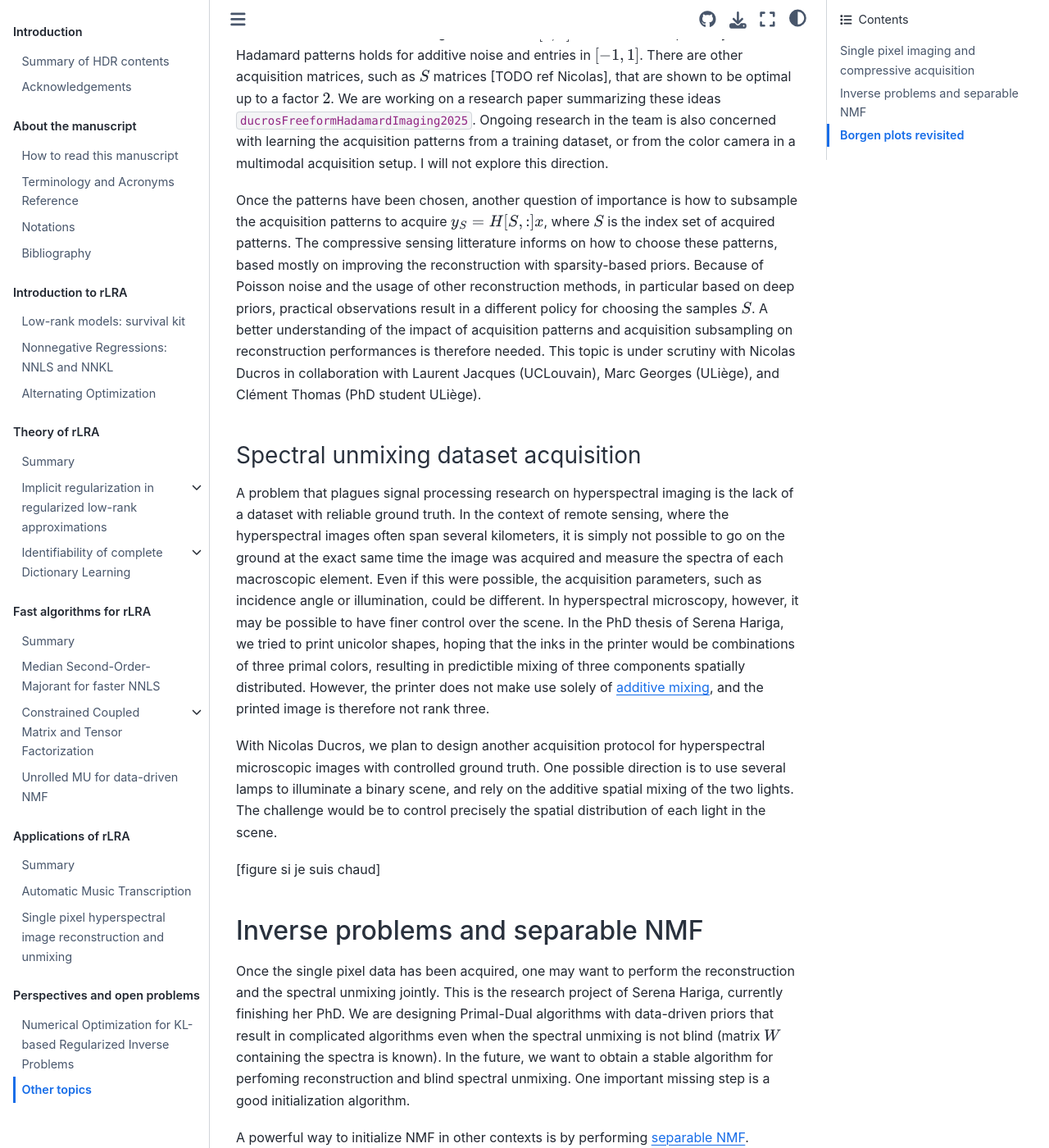
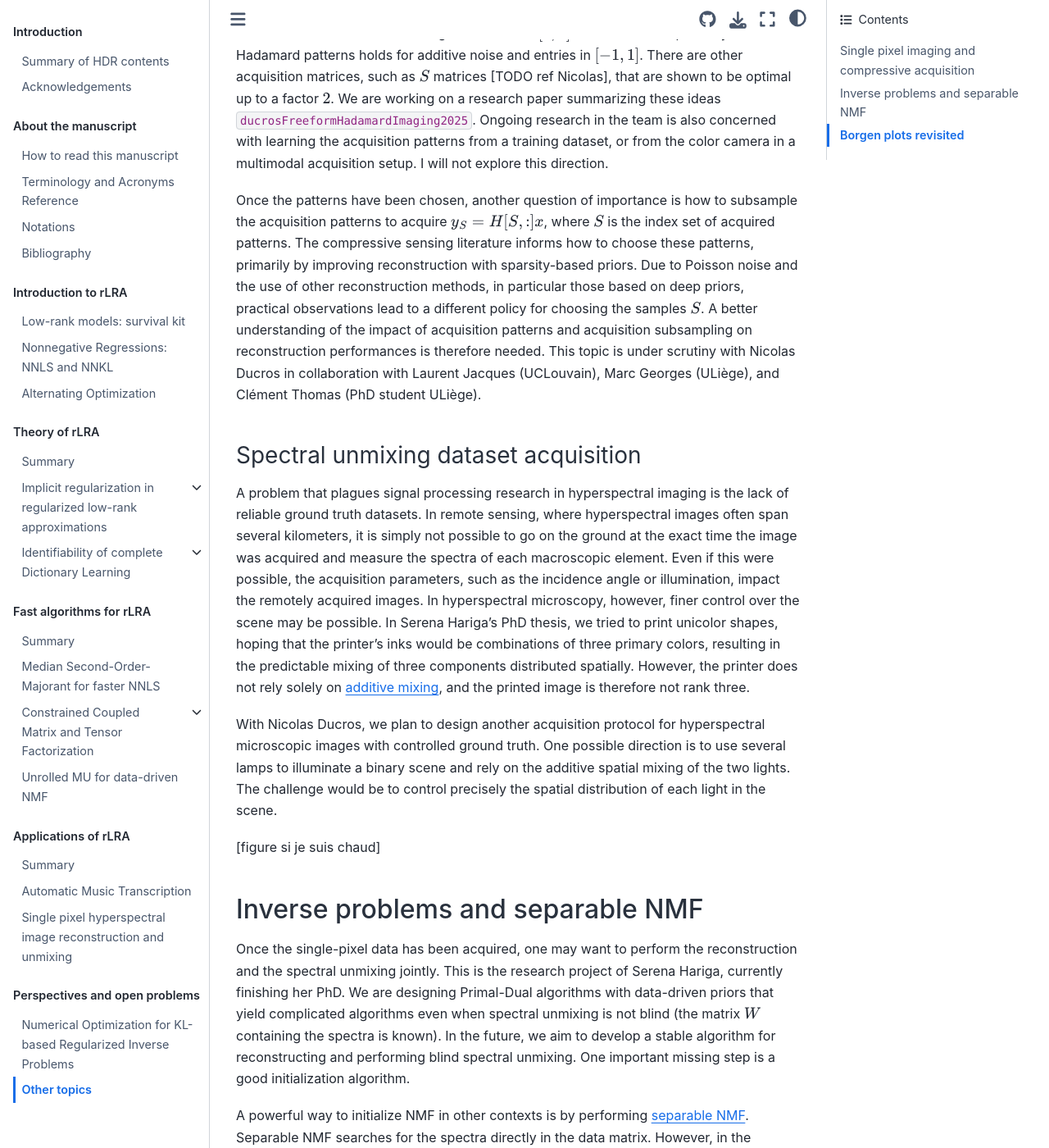
Before and after one commit to cohenjer/HDR, a Jupyter Book: the page built from part3/others.md, in a window 1280 px wide and 1400 px high, scrolled down 524 px. Shown: the whole window at 82% size. Built offline with Jupyter Book 1.0.4 settings and Sphinx 7.4.7 and the Sphinx Book theme 1.1.4, drawn with Linux system fonts in a browser that asks for light colours; pages that are not in the unit, such as notebooks, are missing from menus; comment, search, counter and statistics services are not loaded; cross-references to code outside the pages are shown as plain code; some of the changed text lies outside the part shown.

Commit message:
Refine language and clarity in others.md

```diff
--- a/part3/others.md
+++ b/part3/others.md
@@ -4,43 +4,43 @@ The topics discussed in this section are scientific questions that I want to add
 
 ## Single pixel imaging and compressive acquisition
 
-Single-pixel imaging has already been discussed in [](../part3/KarpCoi.md). While the reconstruction algorithm is of critical importance, to improve the overall algorithmic and hardware pipeline, the acquisition system is maybe even more important. The acquisition is modeled as a linear system $y=Hx$ where matrix $H$ contains at each row the pattern of ones and zeroes representing the micro-mirror positions at each acquisition. There are two relatively open questions regarding the choice of these patterns.
+Single-pixel imaging has already been discussed in [](../part3/KarpCoi.md). While the reconstruction algorithm is critical, to improve the overall algorithmic and hardware pipeline, the acquisition system is maybe even more important. The acquisition is modeled as a linear system $y=Hx$, where the matrix $H$ contains, in each row, the pattern of ones and zeros representing the micro-mirror positions at each acquisition. There are two relatively open questions regarding the choice of these patterns.
 
 As discussed in [](../part2/Applications_of_rLRA/single_pixel.ipynb), the acquisition matrix coefficients have to belong to the interval $[0,1]$. The statistical optimality of Hadamard patterns holds for additive noise and entries in $[-1,1]$. There are other acquisition matrices, such as $S$ matrices [TODO ref Nicolas], that are shown to be optimal up to a factor $2$. We are working on a research paper summarizing these ideas {cite:p}`ducrosFreeformHadamardImaging2025`. Ongoing research in the team is also concerned with learning the acquisition patterns from a training dataset, or from the color camera in a multimodal acquisition setup. I will not explore this direction.
 
-Once the patterns have been chosen, another question of importance is how to subsample the acquisition patterns to acquire $y_S = H[S,:]x$, where $S$ is the index set of acquired patterns. The compressive sensing litterature informs on how to choose these patterns, based mostly on improving the reconstruction with sparsity-based priors. Because of Poisson noise and the usage of other reconstruction methods, in particular based on deep priors, practical observations result in a different policy for choosing the samples $S$. A better understanding of the impact of acquisition patterns and acquisition subsampling on reconstruction performances is therefore needed. This topic is under scrutiny with Nicolas Ducros in collaboration with Laurent Jacques (UCLouvain), Marc Georges (ULiège), and Clément Thomas (PhD student ULiège).
+Once the patterns have been chosen, another question of importance is how to subsample the acquisition patterns to acquire $y_S = H[S,:]x$, where $S$ is the index set of acquired patterns. The compressive sensing literature informs how to choose these patterns, primarily by improving reconstruction with sparsity-based priors. Due to Poisson noise and the use of other reconstruction methods, in particular those based on deep priors, practical observations lead to a different policy for choosing the samples $S$. A better understanding of the impact of acquisition patterns and acquisition subsampling on reconstruction performances is therefore needed. This topic is under scrutiny with Nicolas Ducros in collaboration with Laurent Jacques (UCLouvain), Marc Georges (ULiège), and Clément Thomas (PhD student ULiège).
 
 ### Spectral unmixing dataset acquisition
 
-A problem that plagues signal processing research on hyperspectral imaging is the lack of a dataset with reliable ground truth. In the context of remote sensing, where the hyperspectral images often span several kilometers, it is simply not possible to go on the ground at the exact same time the image was acquired and measure the spectra of each macroscopic element. Even if this were possible, the acquisition parameters, such as incidence angle or illumination, could be different. In hyperspectral microscopy, however, it may be possible to have finer control over the scene. In the PhD thesis of Serena Hariga, we tried to print unicolor shapes, hoping that the inks in the printer would be combinations of three primal colors, resulting in predictible mixing of three components spatially distributed. However, the printer does not make use solely of [additive mixing](../part2/Applications_of_rLRA/intro.md), and the printed image is therefore not rank three.
+A problem that plagues signal processing research in hyperspectral imaging is the lack of reliable ground truth datasets. In remote sensing, where hyperspectral images often span several kilometers, it is simply not possible to go on the ground at the exact time the image was acquired and measure the spectra of each macroscopic element. Even if this were possible, the acquisition parameters, such as the incidence angle or illumination, impact the remotely acquired images. In hyperspectral microscopy, however, finer control over the scene may be possible. In Serena Hariga's PhD thesis, we tried to print unicolor shapes, hoping that the printer's inks would be combinations of three primary colors, resulting in the predictable mixing of three components distributed spatially. However, the printer does not rely solely on [additive mixing](../part2/Applications_of_rLRA/intro.md), and the printed image is therefore not rank three.
 
-With Nicolas Ducros, we plan to design another acquisition protocol for hyperspectral microscopic images with controlled ground truth. One possible direction is to use several lamps to illuminate a binary scene, and rely on the additive spatial mixing of the two lights. The challenge would be to control precisely the spatial distribution of each light in the scene.
+With Nicolas Ducros, we plan to design another acquisition protocol for hyperspectral microscopic images with controlled ground truth. One possible direction is to use several lamps to illuminate a binary scene and rely on the additive spatial mixing of the two lights. The challenge would be to control precisely the spatial distribution of each light in the scene.
 
 [figure si je suis chaud]
 
 ## Inverse problems and separable NMF
-Once the single pixel data has been acquired, one may want to perform the reconstruction and the spectral unmixing jointly. This is the research project of Serena Hariga, currently finishing her PhD. We are designing Primal-Dual algorithms with data-driven priors that result in complicated algorithms even when the spectral unmixing is not blind (matrix $W$ containing the spectra is known). In the future, we want to obtain a stable algorithm for perfoming reconstruction and blind spectral unmixing. One important missing step is a good initialization algorithm.
+Once the single-pixel data has been acquired, one may want to perform the reconstruction and the spectral unmixing jointly. This is the research project of Serena Hariga, currently finishing her PhD. We are designing Primal-Dual algorithms with data-driven priors that yield complicated algorithms even when spectral unmixing is not blind (the matrix $W$ containing the spectra is known). In the future, we aim to develop a stable algorithm for reconstructing and performing blind spectral unmixing. One important missing step is a good initialization algorithm.
 
 A powerful way to initialize NMF in other contexts is by performing [separable NMF](../part1/lra.md). Separable NMF searches for the spectra directly in the data matrix. However, in the context of inverse problems, this data matrix is not available. Ignoring the Poisson nature of the noise, the inverse separable NMF model may be formalized as the following optimization problem:
 
 $$ \argmin{X\in\R{n\times p} ,\; V\in \R{p\times r}_+,\; \#S=r} \|Y - HX\|_F^2 + \|X - X[:,S]V^T\|_F^2 + g(X) $$
 where $Y$ is the spectral measurement matrix, $H$ the acquisition matrix, $S$ the indices of the pure pixels in the reconstructed matrix $X$ and $g(X)$ is some regularization, typically data-driven. The issue with this simple formulation is that it is unclear how to derive a fast algorithm to compute the solutions. The strength of separable NMF lies in the fact that algorithms such as SNPA {cite:p}`gillisSuccessiveNonnegativeProjection2014`` that solve it are computationally cheap.
 
-There are several ways to solve this issue. First, in the case where the acquisition matrix $H$ is orthogonal, one may simply run separable NMF on $H^TY$. But as soon as the patterns are subsampled, this strategy may not perform well. Our goal is therefore to improve with respect to a two-step strategy where the reconstruction and separable NMF are performed sequentially in the presence of subsampling. Another possible direction is to use other variational formulations of separable NMF recently proposed {cite:p}`panProvablyCorrectRobustConvex2025`. It may be possible to design a fast algorithm for inverse separable NMF when the regularization $g$ is ignored or simple enough.
+There are several ways to solve this issue. First, in the case where the acquisition matrix $H$ is orthogonal, one may simply run separable NMF on $H^TY$. But as soon as the patterns are subsampled, this strategy may not perform well. Our goal is therefore to improve the reconstruction pipeline compared to a two-step strategy, in which reconstruction and separable NMF are performed sequentially. Another possible direction is to use other variational formulations of separable NMF recently proposed {cite:p}`panProvablyCorrectRobustConvex2025`. It may be possible to design a fast algorithm for inverse separable NMF when the regularization $g$ is ignored or is simple enough.
 
-The core problem behind inverse separable NMF is that performing spectral unmixing in the measurement domain of an inverse problem is inherently difficult. Indeed, spectral unmixing relies heavily on the geometry of the data, where the true spectra generate a cone containing the data that can often be observed directly by plotting the data. The forward operator of an inverse problem mixes all the data points, and the geometry of the problem is consequently heavily modified. Whether it is possible and useful to perform spectral unmixing on the measurement coefficients is an open question.
+The core problem behind inverse separable NMF is that performing spectral unmixing in the measurement domain of an inverse problem is inherently difficult. Indeed, spectral unmixing relies heavily on the geometry of the data: the true spectra form a cone containing the data, which can often be observed directly by plotting the data. The forward operator of an inverse problem mixes all the data points, and the geometry of the problem is consequently heavily modified. Whether it is possible and useful to perform spectral unmixing on the measurement coefficients using a geometric algorithm is an open question.
 
 ## Borgen plots revisited
 
-Many theoretical results on the identifiability of rLRA models exist, which allow for choosing a priori the model and constraints adapted to a given practical signal processing problem. While these results are very useful, in most practical cases, they cannot be applied as some of the quantities required to prove uniqueness are unknown or hard to estimate. Another important line of work concerns a posteriori methods to check if the solutions to an inverse problem or rLRA optimization algorithm are unique. I belive this line of work has been largely ignored by the community despite its obvious usefulness for practitionners.
+Many theoretical results on the identifiability of rLRA models exist, allowing a priori selection of the model and constraints adapted to a given practical signal processing problem. While these results are very useful, in most practical cases, they cannot be applied, as some of the quantities required to prove uniqueness are unknown or difficult to estimate. Another important line of work concerns a posteriori methods to check if the solutions to an inverse problem or rLRA optimization algorithm are unique. I believe this line of work has been largely ignored by the community despite its obvious usefulness for practitioners.
 
-There is a small but deep literature on numerical algorithms for the visualization of solutions to NMF in small ranks (less than four) from the chemometrics community {cite:p}`borgenExtensionMultivariateComponentresolution1985`, see {cite:p}`neymeyrSetSolutionsNonnegative2018` for a mathematical survey. Borgen and Kowalski proposed what is now sometimes called Borgen plots, see figure below for the rank three case. The set of solutions to NMF is parameterized explicitly with $r-1$ parameters as
+There is a small but deep literature on numerical algorithms for the visualization of solutions to NMF in small ranks (less than four) from the chemometrics community {cite:p}`borgenExtensionMultivariateComponentresolution1985`, see {cite:p}`neymeyrSetSolutionsNonnegative2018` for a mathematical survey. Borgen and Kowalski proposed what is now sometimes called Borgen plots; see the figure below for the rank-three case. The set of solutions to NMF is parameterized explicitly with $r-1$ parameters as
 
 $$ Y = UTT^{-1}V^T, $$
-where $T$ is a $r\times r$ invertible matrix. The trick to Borgen plots is noting that scaling and permutation ambiguities can be leveraged to restrict the parameterization of matrix $T$ to the parameterization of its first row, and that its first column may be set to one. Therefore, the set of feasible solution is parameterized in the rank three case by only two parameters $\alpha_1$ and $\alpha_2$, therefore exhaustive search for all equivalent solutions is reasonably doable. This was proposed rather recently in 2011 by A. Golshan, H. Abdollahi, and M. Maede {cite:p}`golshanResolutionRotationalAmbiguity2011`, using covering triangles. It is possible to show other properties on the set of feasible NMF solutions, for instance, it is a convex polytope, that fasten this process. A MATLAB toolbox exists that provides efficient numerical algorithms for computing Borgen plots {cite:p}`sawallFastPolygonInflation2014` [Facpack website](https://www.math.uni-rostock.de/facpack/index.html).
+where $T$ is a $r\times r$ invertible matrix. The trick to Borgen plots is to note that scaling and permutation ambiguities can be leveraged to restrict the parameterization of the matrix $T$ to that of its first row, and that its first column may be set to 1. Therefore, the set of feasible solutions is parameterized in the rank three case by only two parameters $\alpha_1$ and $\alpha_2$, and exhaustive search for all equivalent solutions is reasonably doable. This was proposed rather recently in 2011 by A. Golshan, H. Abdollahi, and M. Maede {cite:p}`golshanResolutionRotationalAmbiguity2011`, using covering triangles. It is possible to show other properties on the set of feasible NMF solutions, for instance, it is a convex polytope, that fasten this process. A MATLAB toolbox exists that provides efficient numerical algorithms for computing Borgen plots {cite:p}`sawallFastPolygonInflation2014` [Facpack website](https://www.math.uni-rostock.de/facpack/index.html).
 
 [Figure Borgen plot]
 
-Borgen plots are an amazing tool for visualisation of NMF solutions a posteriori. However, there are a number of problems with them. Most importantly, they have been designed for very small ranks. Visualization becomes more difficult at higher ranks, and as rank and dimensions increase, the numerical strategies based on exhaustive search become intractable. The cost of verification of the validity of a matrix parameterized by vector $\alpha$ also involves solving a small problem with matrix inversion, which can be costly in higher dimensions. Consequently, there is room for the development of methods that scale to higher dimensions {cite:p}`sawallSamplingbasedComputationSets`. Another issue is that the current design of Borgen plots may return infeasible solutions, and that some solutions may be ignored in the visualization if the data is not irreducible (in which case the Perron-Frobenius theorem does not apply), or if the set of solutions has several disconnected convex subsets (because the geometric construction of the feasible set works locally).
+Borgen plots are an amazing tool for visualisation of NMF solutions a posteriori. However, there are several problems with them. Most importantly, they have been designed for very small ranks. Visualization becomes more difficult at higher ranks, and as rank and dimensions increase, the numerical strategies based on exhaustive search become intractable. The cost of verifying the validity of a matrix parameterized by the vector $\alpha$ also involves solving a small matrix inversion problem, which can be costly in higher dimensions. Consequently, there is room for the development of methods that scale to higher dimensions {cite:p}`sawallSamplingbasedComputationSets`. Another issue is that the current design of Borgen plots may return infeasible solutions, and that some solutions may be ignored in the visualization if the data is not irreducible (in which case the Perron-Frobenius theorem does not apply), or if the set of solutions has several disconnected convex subsets (because the geometric construction of the feasible set works locally).
 
-Besides NMF, I want to extend this kind of numerical representation of solution sets to other inverse problems. One possible direction is to work in the null-space of the Jacobian matrix, as proposed by Nathanaël Munier, Emmanuel Soubies and Pierre Weiss {cite:p}`munierMLEReliableSource2024`.
+Beyond NMF, I want to extend numerical representations of solution sets to other inverse problems. One possible direction is to work in the null-space of the Jacobian matrix, as proposed by Nathanaël Munier, Emmanuel Soubies, and Pierre Weiss {cite:p}`munierMLEReliableSource2024`.
```
